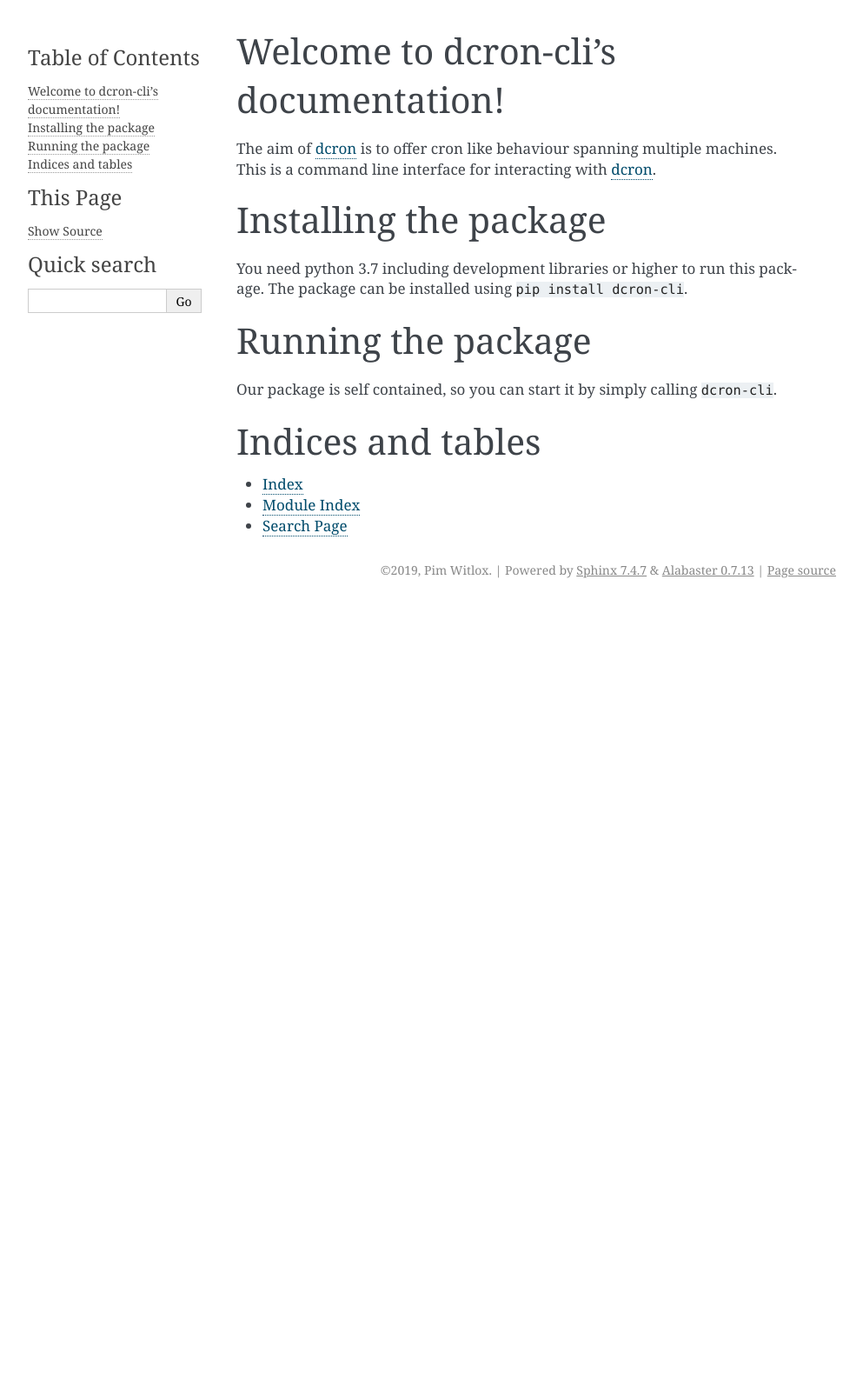
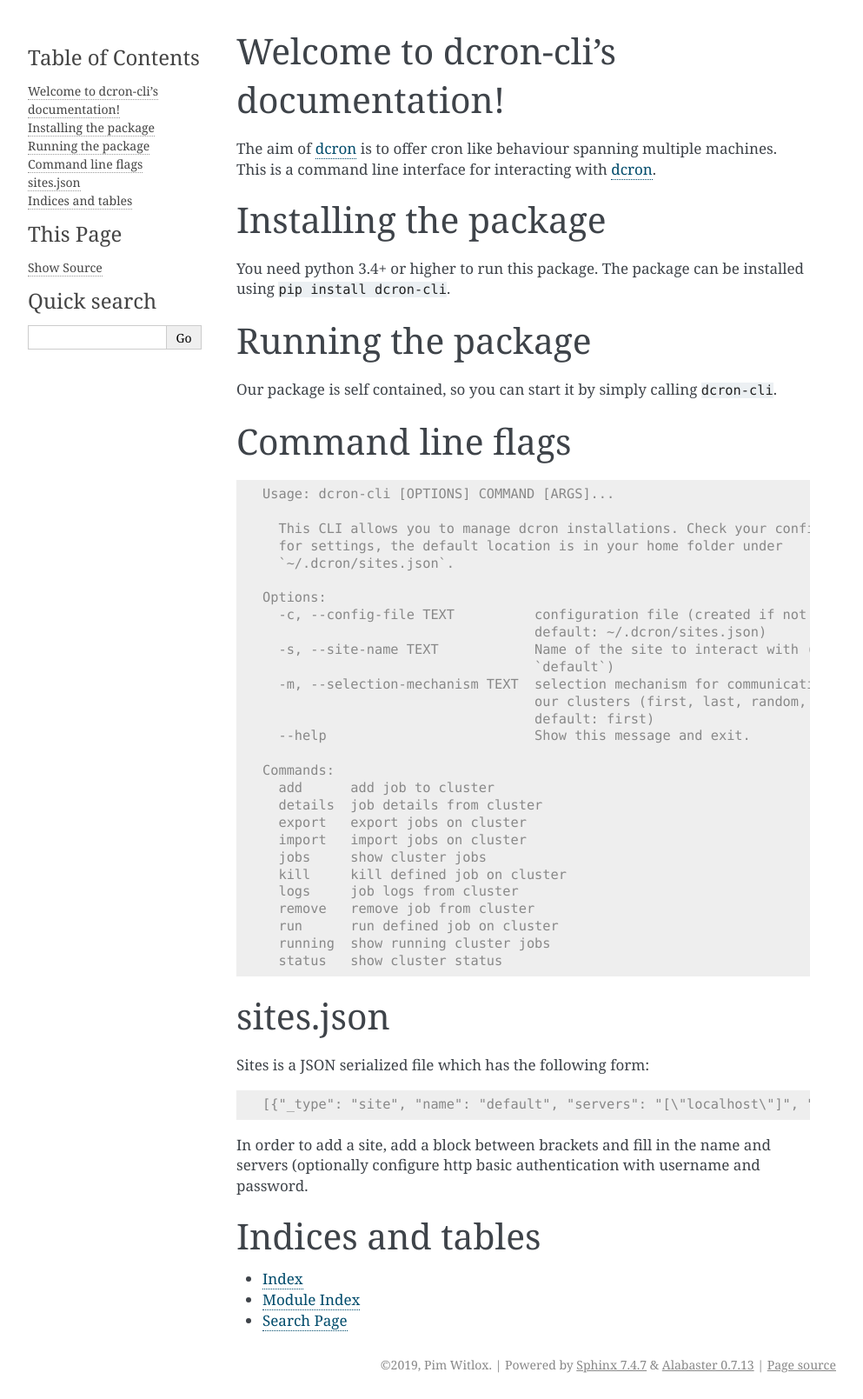
Before and after one commit to witlox/dcron-cli, a Sphinx documentation site: the page built from docs/index.rst, in a window 1280 px wide. Shown: the whole page at 87% size, without its empty margins (148-1141 px from the left). Built offline with Sphinx 7.4.7, drawn with Linux system fonts in a browser that asks for light colours; before the commit the page ends 900 px from its top, so only the background shows below that.

Commit message:
updated docs

```diff
--- a/docs/index.rst
+++ b/docs/index.rst
@@ -13,11 +13,56 @@
 
 Installing the package
 ======================
-You need python 3.7 including development libraries or higher to run this package. The package can be installed using ``pip install dcron-cli``.
+You need python 3.4+ or higher to run this package. The package can be installed using ``pip install dcron-cli``.
 
 Running the package
 ===================
 Our package is self contained, so you can start it by simply calling ``dcron-cli``.
+
+Command line flags
+==================
+
+.. code-block:: console
+
+   Usage: dcron-cli [OPTIONS] COMMAND [ARGS]...
+
+     This CLI allows you to manage dcron installations. Check your config file
+     for settings, the default location is in your home folder under
+     `~/.dcron/sites.json`.
+
+   Options:
+     -c, --config-file TEXT          configuration file (created if not exists,
+                                     default: ~/.dcron/sites.json)
+     -s, --site-name TEXT            Name of the site to interact with (default:
+                                     `default`)
+     -m, --selection-mechanism TEXT  selection mechanism for communicating with
+                                     our clusters (first, last, random, `ip`,
+                                     default: first)
+     --help                          Show this message and exit.
+
+   Commands:
+     add      add job to cluster
+     details  job details from cluster
+     export   export jobs on cluster
+     import   import jobs on cluster
+     jobs     show cluster jobs
+     kill     kill defined job on cluster
+     logs     job logs from cluster
+     remove   remove job from cluster
+     run      run defined job on cluster
+     running  show running cluster jobs
+     status   show cluster status
+
+sites.json
+==========
+
+Sites is a JSON serialized file which has the following form:
+
+.. code-block:: console
+
+   [{"_type": "site", "name": "default", "servers": "[\"localhost\"]", "port": 8080, "ssl": false, "log_level": "info", "username": "", "password": ""}]
+
+In order to add a site, add a block between brackets and fill in the name and servers (optionally configure http basic authentication with username and password.
 
 
 Indices and tables
--- a/setup.py
+++ b/setup.py
@@ -73,7 +73,7 @@
       ],
       include_package_data=True,
       install_requires=requirements,
-      python_requires=">=3.7",
+      python_requires=">=3.4",
       keywords="Python, Python3",
       project_urls={
           "Documentation": "https://dcron-cli.readthedocs.io/en/latest/",
```
Also changed, not shown: README.md (+7 -10 lines), 1 other file.
